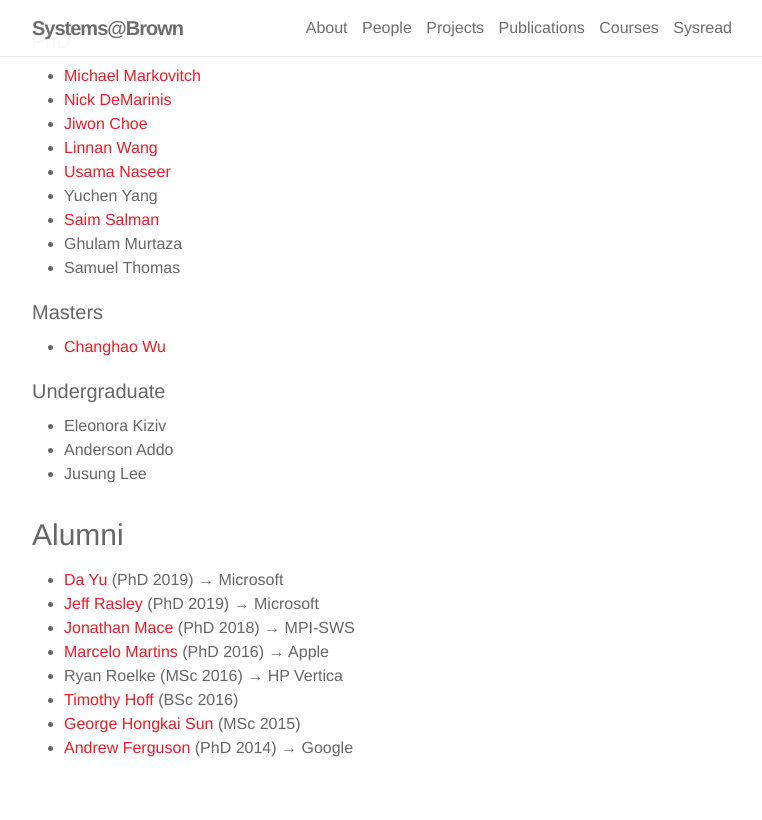
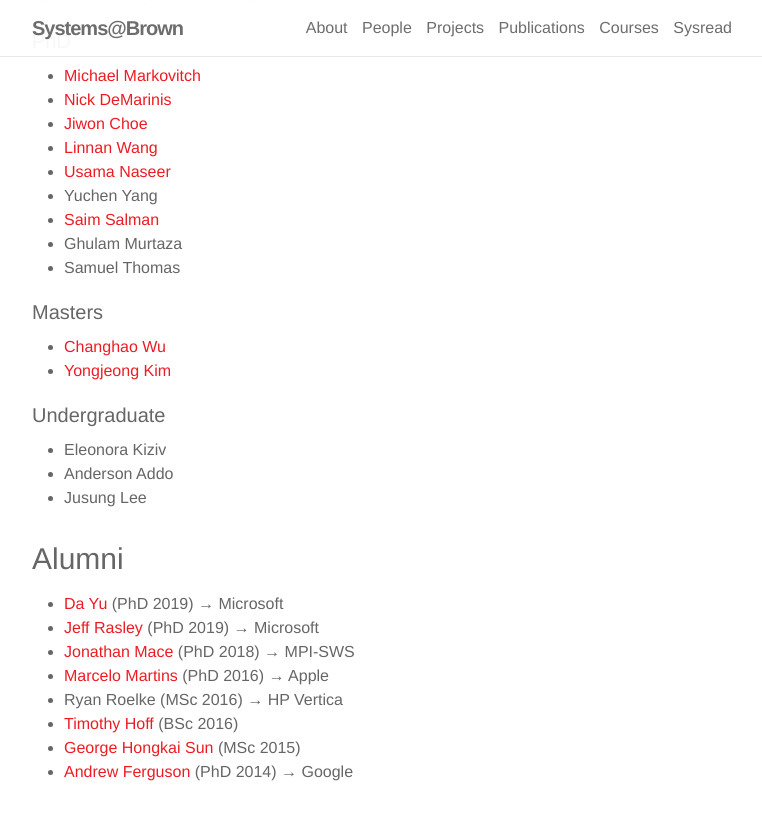
Before and after one commit to brownsys/systems-web, a Jekyll site: the page built from _pages/people.md, in a window 1280 px wide and 900 px high, scrolled down 523 px. Shown: the top 820 px of the window, without its empty margins (258-1020 px from the left). Built offline with Jekyll 4.4.1, drawn with Linux system fonts in a browser that asks for light colours; nearby versions of some CDN libraries.

Commit message:
added people

```diff
--- a/_data/people.yml
+++ b/_data/people.yml
@@ -64,6 +64,10 @@ people:
     name: "Changhao Wu"
     site: "https://gordonwucn.github.io"
     type: masters
+  - key: ykim
+    name: "Yongjeong Kim"
+    site: "https://cseyj.github.io/"
+    type: masters
   - key: ekiziv
     name: "Eleonora Kiziv"
     type: ugrad
```
Also changed, not shown: _news/conext_20.md (+1 -1 lines), _news/osdi_20.md (+1 -1 lines).
